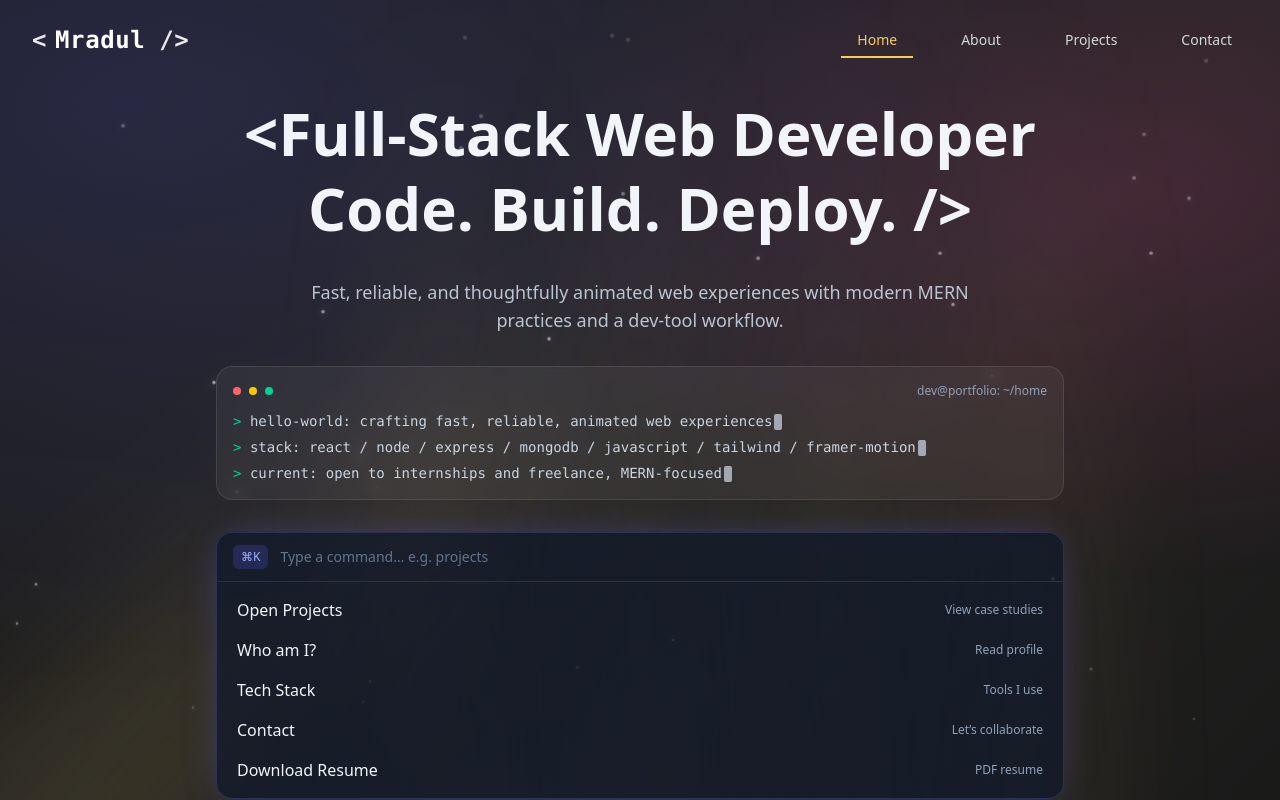
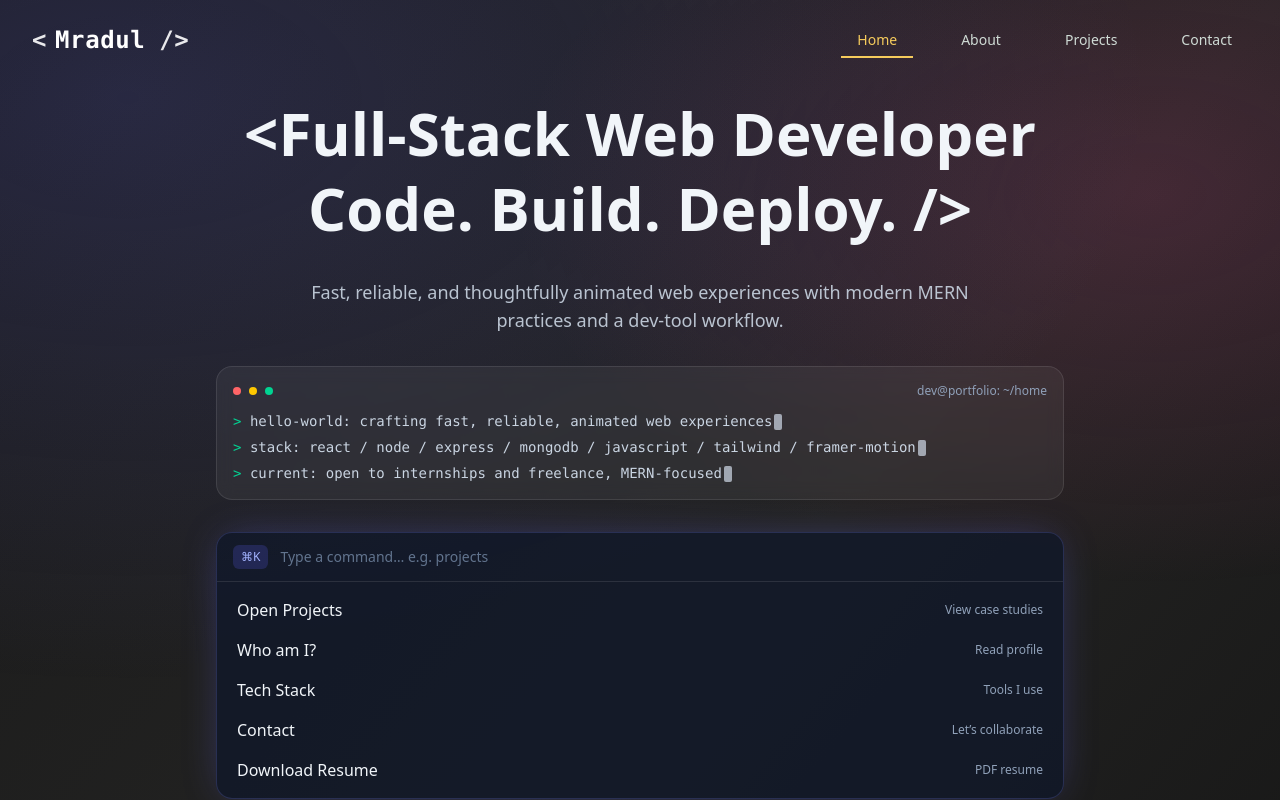
Before and after one commit to mradulpatle03/portfolioMern, a React (Vite) app: page / in a window 1280 px wide. Shown: the top 800 px of the page. Built offline with nearby package versions, Linux system fonts and the light colour scheme.

Commit message:
remove heavy transition and animation

```diff
--- a/src/components/Layout.jsx
+++ b/src/components/Layout.jsx
@@ -35,7 +35,7 @@ export default function Layout() {
   `}</style>
 
       <div className="fixed inset-0 pointer-events-none">
-        {Array.from({ length: 6 }).map((_, i) => (
+        {/* {Array.from({ length: 6 }).map((_, i) => (
           <div
             key={`beam-${i}`}
             className="absolute top-0 h-[200%] w-[8rem] bg-gradient-to-b from-[#F5CB5C]/0 via-[#F5CB5C]/10 to-[#F5CB5C]/0 blur-3xl"
@@ -45,9 +45,9 @@ export default function Layout() {
               animationDelay: `${i * 3}s`,
             }}
           />
-        ))}
+        ))} */}
 
-        {Array.from({ length: 40 }).map((_, i) => {
+        {/* {Array.from({ length: 40 }).map((_, i) => {
           const duration = 8 + Math.random() * 8;
           const negativeDelay = -(Math.random() * duration);
           return (
@@ -61,7 +61,7 @@ export default function Layout() {
               }}
             />
           );
-        })}
+        })} */}
       </div>
 
       {/* Header */}
@@ -172,7 +172,6 @@ export default function Layout() {
                   )}
                 </NavLink>
               ))}
-
             </nav>
 
             <button
@@ -239,8 +238,6 @@ export default function Layout() {
                 {item.label}
               </NavLink>
             ))}
-
-
           </div>
 
           <style>{`
```
